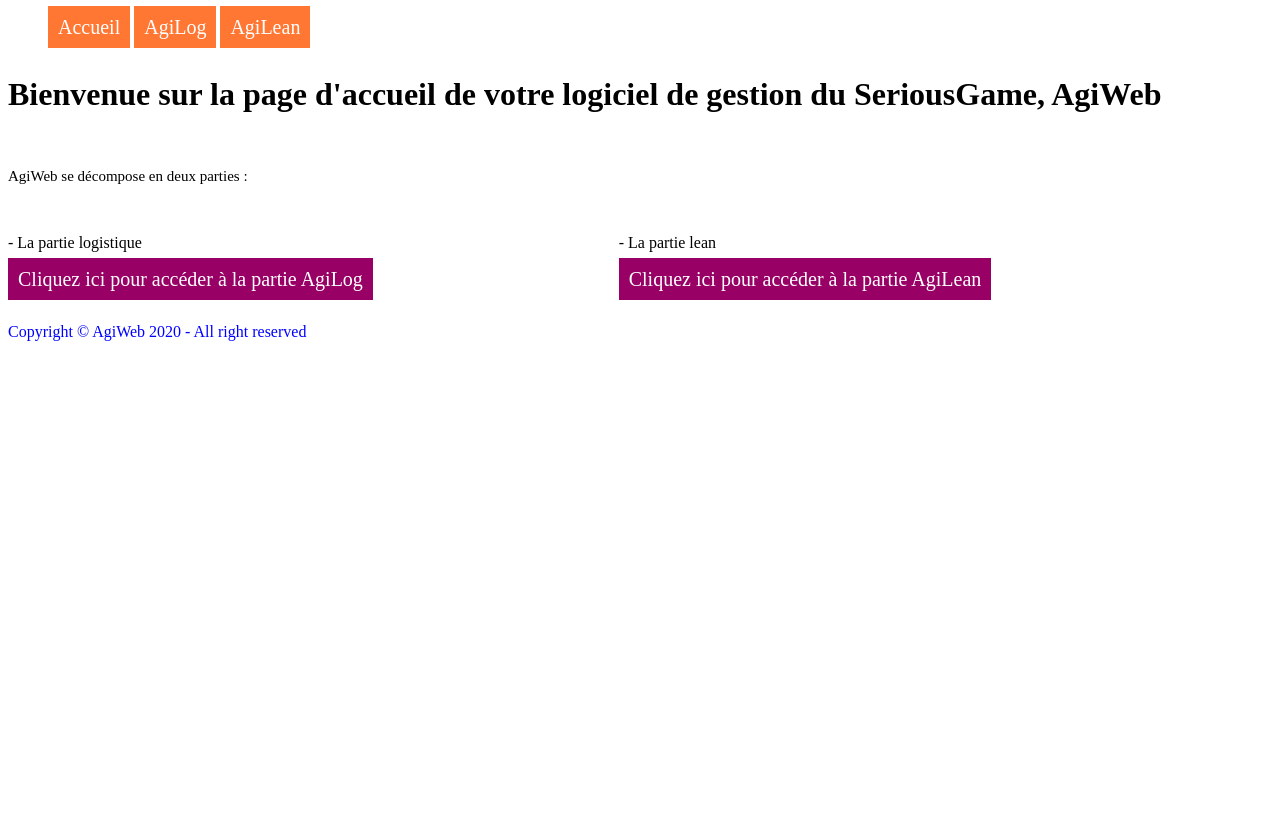
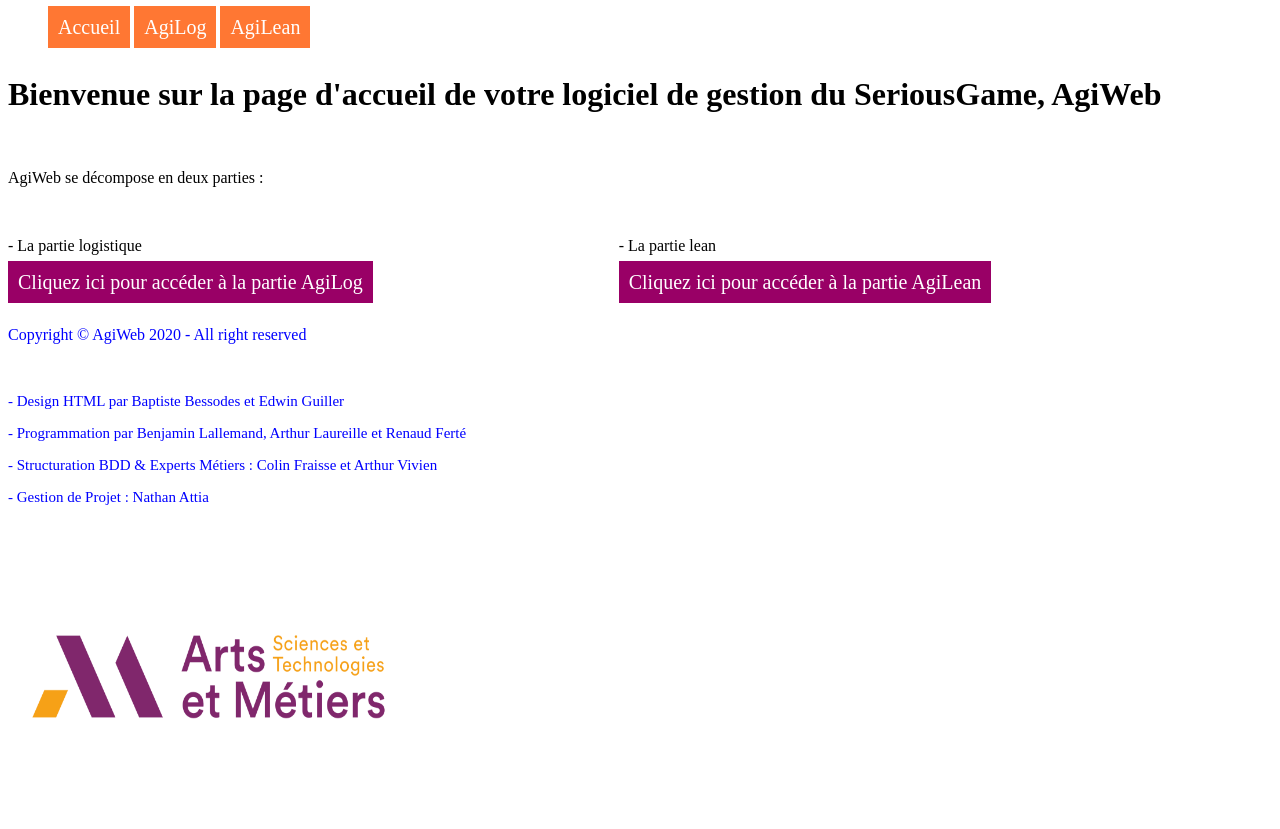
Before and after one commit to edwinguiller/Kleiner, a Flask app: page / in a window 1280 px wide. Shown: the part 58-887 px from the top of the page. Before the commit the page ends 399 px from the top, so only its background shows below. Run offline with Flask 2, Linux system fonts and the light colour scheme.

Commit message:
accueil modifiée

```diff
--- a/AgiWeb/Static/accueil.css
+++ b/AgiWeb/Static/accueil.css
@@ -4,6 +4,12 @@
 	width:150px ;
 	height:50px ;
 	float : left ;
+}
+
+.logoAM{
+	width:400px ;
+	height:300px ;
+	float : center ;
 }
 
 table
--- a/AgiWeb/Templates/accueil.html
+++ b/AgiWeb/Templates/accueil.html
@@ -9,7 +9,7 @@
 			Bienvenue sur la page d'accueil de votre logiciel de gestion du SeriousGame, AgiWeb </h1>
 			</br>
 
-			<p class= "small ">
+			<p class= "medium ">
 			AgiWeb se décompose en deux parties : </p>
 			</br>
 
@@ -30,9 +30,22 @@
 		<!-- Pied de page -->
 		<footer>
 			<p> Copyright &copy; AgiWeb 2020 - All right reserved </p>
-		</footer>
+			</br>
+			<p class= "small ", color="blue">
+			- Design HTML par Baptiste Bessodes et Edwin Guiller </p>
+			<p class= "small ", color="blue">
+			- Programmation par Benjamin Lallemand, Arthur Laureille et Renaud Ferté </p>
+			<p class= "small ", color="blue">
+			- Structuration BDD & Experts Métiers : Colin Fraisse et Arthur Vivien </p>
+			<p class= "small ", color="blue">
+			- Gestion de Projet : Nathan Attia </p>
 
 
+		<div id="photo">
+			<img class="logoAM" src="{{url_for("static",filename="logoAM.png")}}" alt="description" align = "bottom right"/>
+		</div>
+
+	</footer>
 
 	</body>
 </html>
```
Also changed, not shown: AgiWeb/Static/logoAM.png (added).
